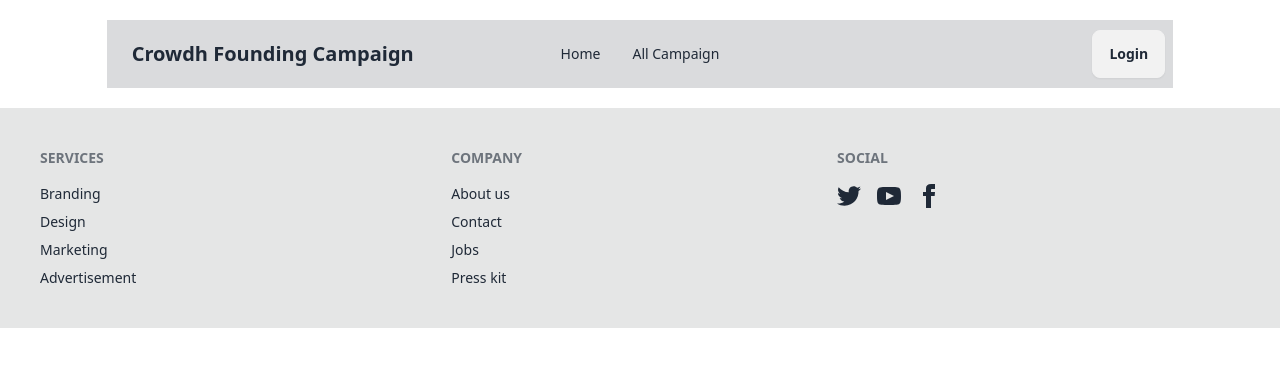
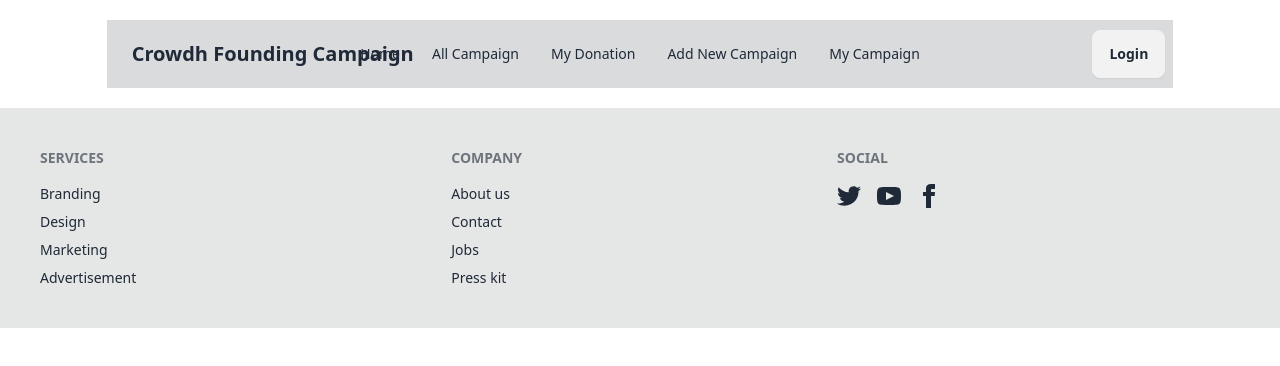
Before and after one commit to ranastudent/B10-A10-Client-Site, a React (Vite) app: page / in a window 1280 px wide. Shown: the top 366 px of the page. Built offline with nearby package versions, Linux system fonts and the light colour scheme; no server answers.

Commit message:
Firebase Auth is Complete but backend is still unCompleted

```diff
--- a/src/Router/PrivateRoute.jsx
+++ b/src/Router/PrivateRoute.jsx
@@ -12,7 +12,7 @@ const PrivateRoute = ({children}) => {
       if (user && user.email) {
             return children
       }
-      return <Navigate state={location.pathname} to="/auth/login" ></Navigate>
+      return <Navigate to="/login" state={{ from: location }} />;
 };
 
 export default PrivateRoute;
--- a/src/Router/router.jsx
+++ b/src/Router/router.jsx
@@ -12,6 +12,7 @@ import AddNewCampaign from '../pages/AddNewCampaign';
 import PrivateRoute from './PrivateRoute';
 import MyDonation from '../pages/MyDonation';
 import MyCampaign from '../pages/MyCampaign';
+import AllCampaign from '../pages/AllCampaign';
 
 const router = createBrowserRouter([
       {
@@ -38,6 +39,10 @@ const router = createBrowserRouter([
                         ]
                   },
                   {
+                        path:'allCampaign',
+                        element:<AllCampaign></AllCampaign>
+                  },
+                  {
                         path:'addCampaign',
                         element:<PrivateRoute><AddNewCampaign></AddNewCampaign></PrivateRoute>
                   },
--- a/src/components/Navbar.jsx
+++ b/src/components/Navbar.jsx
@@ -3,9 +3,9 @@ import { Link, NavLink, useNavigate } from 'react-router-dom';
 import { AuthContext } from '../provider/AuthProvider';
 
 const Navbar = () => {
-      const {user, logout} = useContext(AuthContext)
+  const { user, logout } = useContext(AuthContext)
   const navigate = useNavigate()
-      const handleLogout = ()=>{
+  const handleLogout = () => {
     logout()
     navigate('/')
   }
@@ -31,19 +31,11 @@ const Navbar = () => {
             tabIndex={0}
             className="menu menu-sm dropdown-content bg-base-100 rounded-box z-[1] mt-3 w-52 p-2 shadow">
             <li><NavLink to='/home'>Home</NavLink></li>
-                  <li>
-                    <a>All Campaign</a>
-                  </li>
-                  {
-                        user?
-                         <>
+            <li><NavLink to='/allCampaign'><a>All Campaign</a></NavLink></li>
             <li><NavLink to='/addCampaign'><a>Add New Campaign</a></NavLink></li>
             <li><NavLink to='/donation'><a>My Donation</a></NavLink></li>
             <li><NavLink to='/campaign'><a>My Campaign </a></NavLink></li>
-                         </>
-                         :
-                         ""
-                  }
+
 
           </ul>
         </div>
@@ -52,24 +44,15 @@ const Navbar = () => {
       <div className="navbar-center hidden lg:flex">
         <ul className="menu menu-horizontal px-1">
           <li><NavLink to='/home'>Home</NavLink></li>
-                <li>
-                  <a >All Campaign</a>
-                </li>
-                {
-                        user?
-                         <>
+          <li><NavLink to='/allCampaign'><a>All Campaign</a></NavLink></li>
+          <li><NavLink to='/donation'><a>My Donation</a></NavLink></li>
           <li><NavLink to='/addCampaign'><a>Add New Campaign</a></NavLink></li>
-                         <li><NavLink to='/donation'><a>My Donation</a></NavLink></li>
           <li><NavLink to='/campaign'><a>My Campaign </a></NavLink></li>
-                         </>
-                         :
-                         ""
-                  }
         </ul>
       </div>
       <div className="navbar-end space-x-2">
         {
-                        user?
+          user ?
             <>
               <a onClick={handleLogout} className='btn'>Logout</a>
             </>
```
Lines whose indentation alone changed are shown as unchanged.
